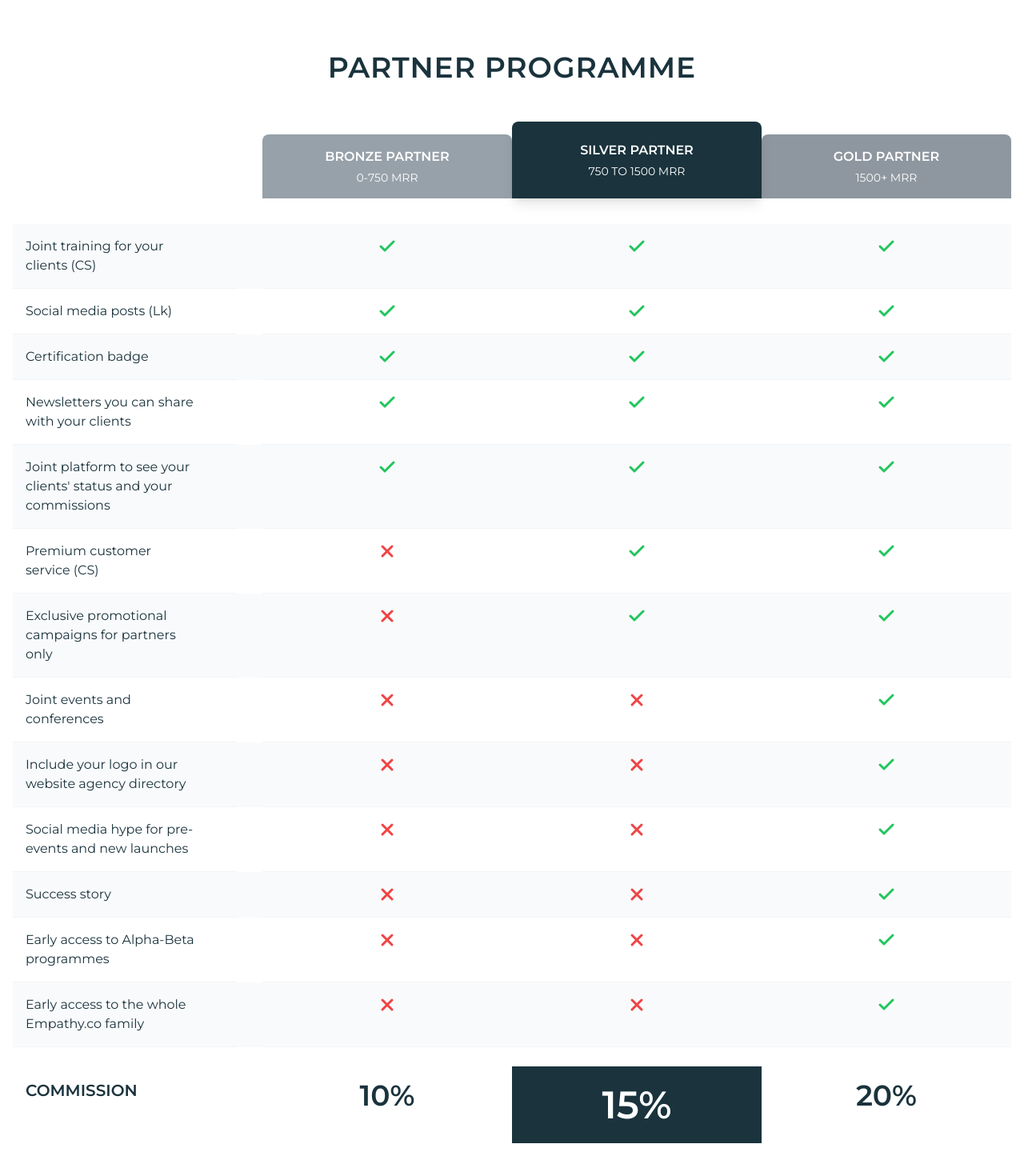
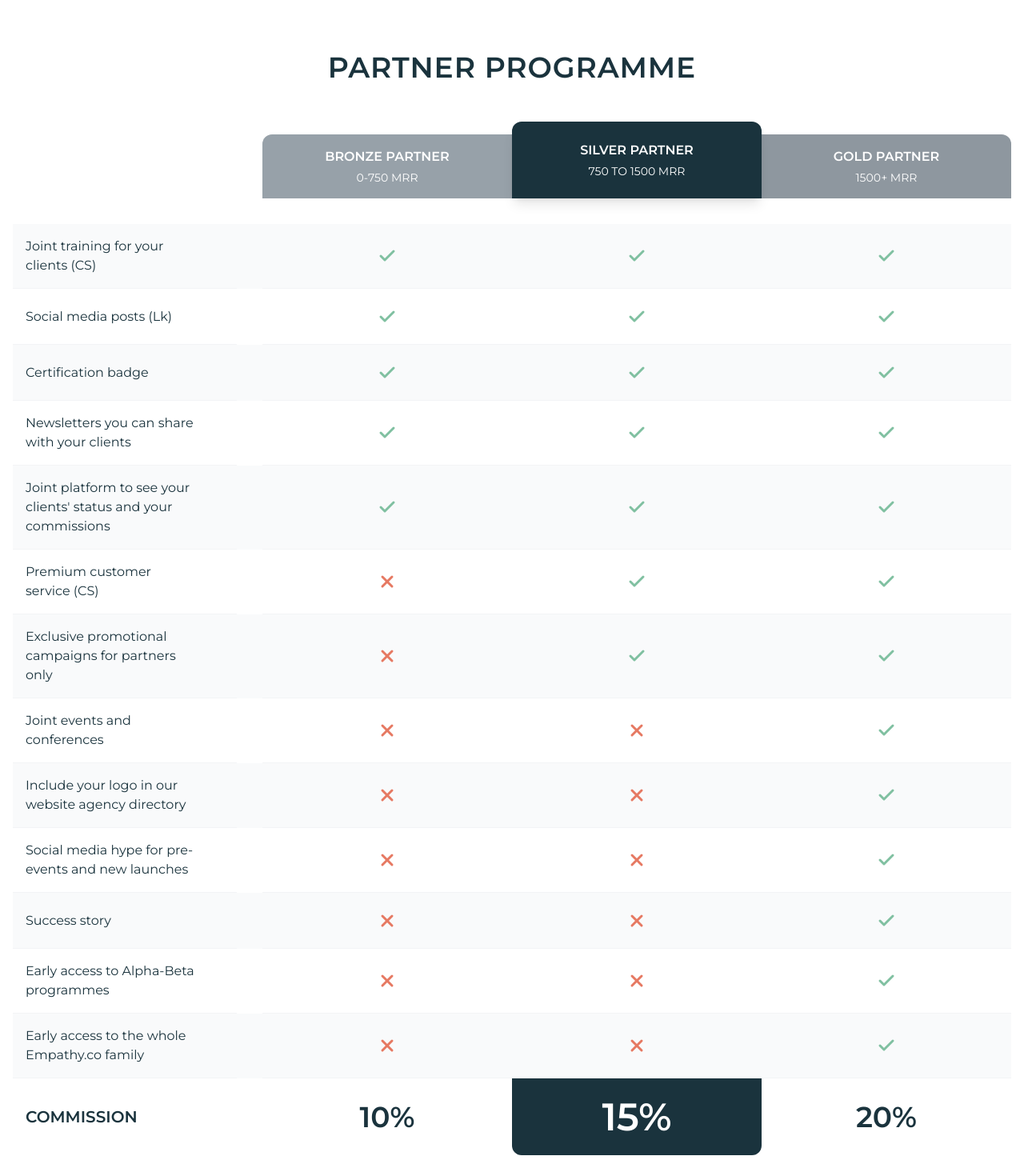
Before and after one commit to gladispalmera/partnerprogramme, a React (Vite) app: page / in a window 1280 px wide. Shown: the top 1470 px of the page at 80% size. Built offline with nearby package versions, Linux system fonts and the light colour scheme.

Commit message:
Fix: Improve PartnerTable styling
- Update checkmark and X mark colors.
- Adjust border-radius for partner frames.
- Ensure consistent row heights.
- Adjust the commission row styling.

```diff
--- a/src/components/FeatureIcons.tsx
+++ b/src/components/FeatureIcons.tsx
@@ -6,7 +6,7 @@ import { cn } from '@/lib/utils';
 export const CheckIcon = ({ className }: { className?: string }) => {
   return (
     <div className={cn("flex justify-center", className)}>
-      <Check className="text-green-500 w-6 h-6" strokeWidth={3} />
+      <Check className="text-[#80C0A1] w-6 h-6" strokeWidth={3} />
     </div>
   );
 };
@@ -14,7 +14,7 @@ export const CheckIcon = ({ className }: { className?: string }) => {
 export const CrossIcon = ({ className }: { className?: string }) => {
   return (
     <div className={cn("flex justify-center", className)}>
-      <X className="text-red-500 w-6 h-6" strokeWidth={3} />
+      <X className="text-[#E67962] w-6 h-6" strokeWidth={3} />
     </div>
   );
 };
--- a/src/components/PartnerTable.tsx
+++ b/src/components/PartnerTable.tsx
@@ -96,55 +96,55 @@ const PartnerTable = () => {
         {/* Empty first cell for alignment */}
         <div className="col-span-1"></div>
 
-        {/* Header Cells */}
-        <div className="bg-bronze text-white p-4 text-center rounded-t-lg">
+        {/* Header Cells with proper border radius */}
+        <div className="bg-bronze text-white p-4 text-center rounded-tl-xl">
           <h3 className="font-semibold mb-1">BRONZE PARTNER</h3>
           <p className="text-sm">0-750 MRR</p>
         </div>
 
-        <div className="bg-silver text-white p-6 text-center rounded-t-lg -mt-4 shadow-lg z-10">
+        <div className="bg-silver text-white p-6 text-center rounded-t-xl -mt-4 shadow-lg z-10">
           <h3 className="font-semibold mb-1">SILVER PARTNER</h3>
           <p className="text-sm">750 TO 1500 MRR</p>
         </div>
 
-        <div className="bg-gold text-white p-4 text-center rounded-t-lg">
+        <div className="bg-gold text-white p-4 text-center rounded-tr-xl">
           <h3 className="font-semibold mb-1">GOLD PARTNER</h3>
           <p className="text-sm">1500+ MRR</p>
         </div>
       </div>
 
-      {/* Features Grid */}
+      {/* Features Grid with equal height rows */}
       <div className="border-collapse">
         {featureData.map((feature, index) => (
           <div key={index} className={`grid grid-cols-4 ${index % 2 === 0 ? 'bg-gray-50' : 'bg-white'}`}>
-            <div className="p-4 border-b border-gray-100 pr-12 col-span-1 text-left text-silver font-medium" style={{ maxWidth: '280px' }}>
+            <div className="p-4 border-b border-gray-100 pr-12 col-span-1 text-left text-silver font-medium min-h-[70px] flex items-center" style={{ maxWidth: '280px' }}>
               {feature.name}
             </div>
-            <div className="p-4 border-b border-gray-100 text-center">
+            <div className="p-4 border-b border-gray-100 text-center min-h-[70px] flex items-center justify-center">
               {feature.bronze ? <CheckIcon /> : <CrossIcon />}
             </div>
-            <div className="p-4 border-b border-gray-100 text-center">
+            <div className="p-4 border-b border-gray-100 text-center min-h-[70px] flex items-center justify-center">
               {feature.silver ? <CheckIcon /> : <CrossIcon />}
             </div>
-            <div className="p-4 border-b border-gray-100 text-center">
+            <div className="p-4 border-b border-gray-100 text-center min-h-[70px] flex items-center justify-center">
               {feature.gold ? <CheckIcon /> : <CrossIcon />}
             </div>
           </div>
         ))}
       </div>
 
-      {/* Commission Row */}
-      <div className="grid grid-cols-4 mt-6">
-        <div className="p-4 font-semibold text-silver text-left text-xl">
+      {/* Commission Row with proper border radius on Silver column */}
+      <div className="grid grid-cols-4">
+        <div className="p-4 font-semibold text-silver text-left text-xl flex items-center">
           COMMISSION
         </div>
-        <div className="p-4 text-4xl font-semibold text-center text-silver">
+        <div className="p-4 text-4xl font-semibold text-center text-silver flex items-center justify-center">
           10%
         </div>
-        <div className="p-6 text-5xl font-semibold text-center bg-silver text-white">
+        <div className="p-6 text-5xl font-semibold text-center bg-silver text-white rounded-b-xl flex items-center justify-center">
           15%
         </div>
-        <div className="p-4 text-4xl font-semibold text-center text-silver">
+        <div className="p-4 text-4xl font-semibold text-center text-silver flex items-center justify-center">
           20%
         </div>
       </div>
```
